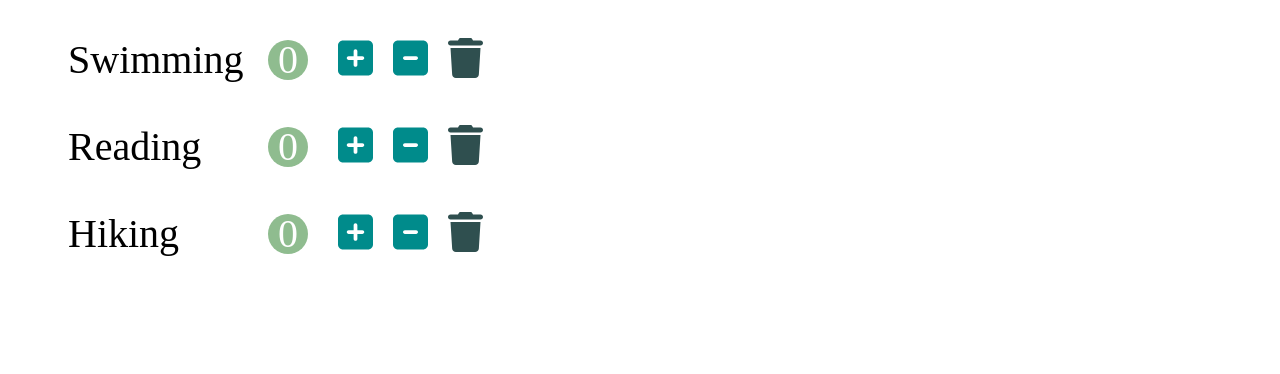
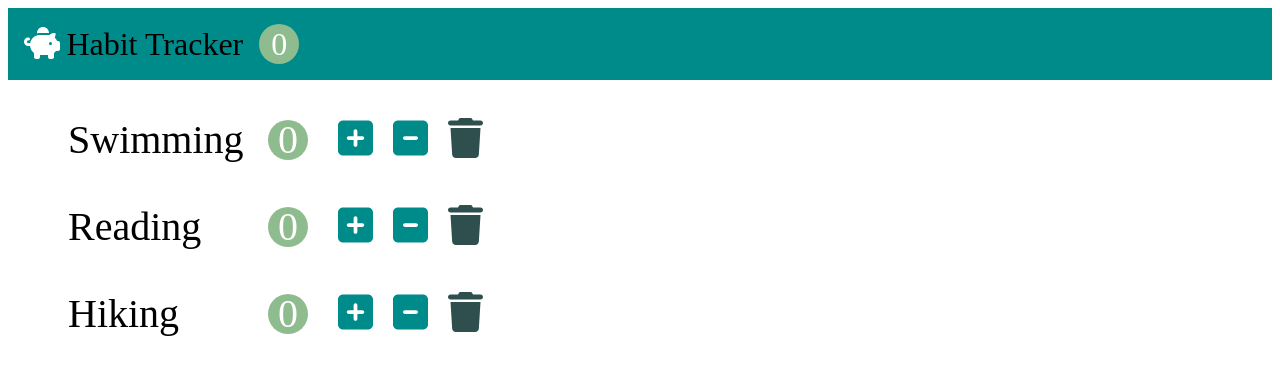
Before and after one commit to SeongHo-C/Habit-Tracker, a React (Create React App) app: page / in a window 1280 px wide. Shown: the top 374 px of the page. Built offline with nearby package versions, Linux system fonts and the light colour scheme.

Commit message:
navbar 컴포넌트 만들기

```diff
--- a/src/app.jsx
+++ b/src/app.jsx
@@ -1,6 +1,7 @@
 import './app.css';
 import Habits from './components/habits';
 import React, { Component } from 'react';
+import Navbar from './components/navbar';
 
 class App extends Component {
   state = {
@@ -31,14 +32,20 @@
     const habits = this.state.habits.filter((item) => item.id !== habit.id);
     this.setState({ habits });
   };
+
   render() {
     return (
+      <>
+        <Navbar
+          totalCount={this.state.habits.filter((item) => item.count > 0).length}
+        />
         <Habits
           habits={this.state.habits}
           onIncrement={this.handleIncrement}
           onDecrement={this.handleDecrement}
           onDelete={this.handleDelete}
         />
+      </>
     );
   }
 }
--- /dev/null
+++ b/src/components/navbar.jsx
@@ -0,0 +1,15 @@
+import React, { Component } from 'react';
+
+class Navbar extends Component {
+  render() {
+    return (
+      <nav className='navbar'>
+        <i className='navbar-logo fa-solid fa-piggy-bank'></i>
+        <span className='navbar-name'>Habit Tracker</span>
+        <span className='navbar-count'>{this.props.totalCount}</span>
+      </nav>
+    );
+  }
+}
+
+export default Navbar;
--- a/src/index.css
+++ b/src/index.css
@@ -1,5 +1,31 @@
 * {
   box-sizing: border-box;
+}
+
+.navbar {
+  background-color: darkcyan;
+  padding: 1rem;
+  font-size: 2rem;
+}
+
+.navbar-logo {
+  color: white;
+}
+
+.navbar-name {
+  margin-left: 0.2em;
+  margin-right: 0.5em;
+}
+
+.navbar-count {
+  display: inline-block;
+  width: 2.5rem;
+  height: 2.5rem;
+  line-height: 2.5rem;
+  background-color: darkseagreen;
+  color: white;
+  border-radius: 50%;
+  text-align: center;
 }
 
 .habit-name {
```
Lines whose indentation alone changed are shown as unchanged.
